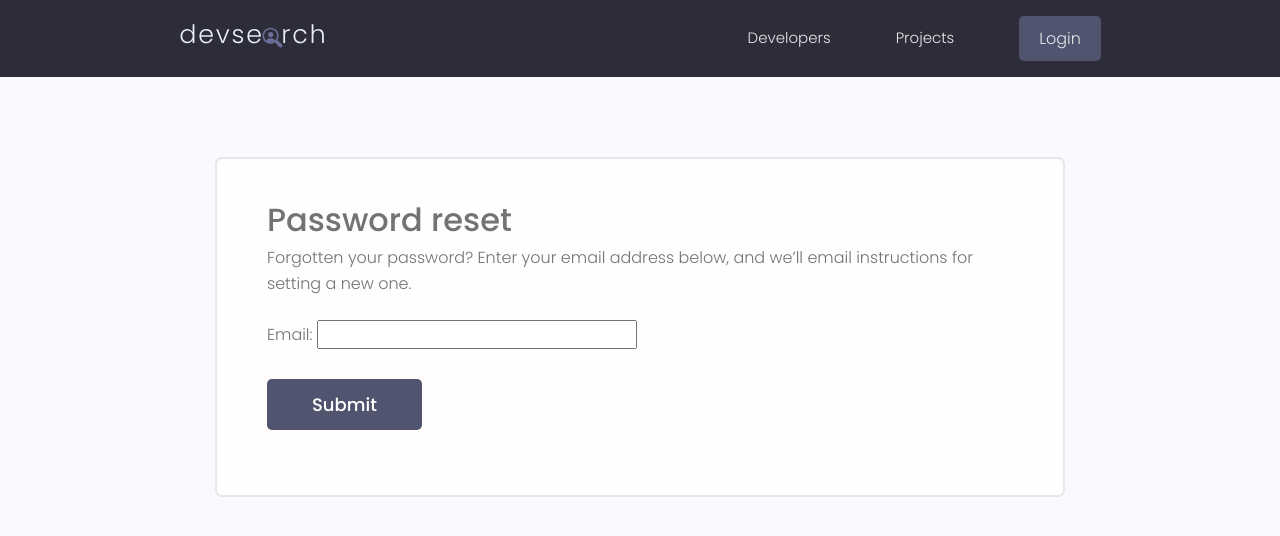
After one commit to avoou/devs, a Django app: page /reset_password/ in a window 1280 px wide. The commit adds this page. Shown: the top 536 px of the page. Run offline with Django 5.2, Linux system fonts and the light colour scheme; some libraries are stand-ins or nearby versions.

Commit message:
add urls and templates to reset password

```diff
--- a/devsearch/devsearch/urls.py
+++ b/devsearch/devsearch/urls.py
@@ -18,11 +18,17 @@ from django.contrib import admin
 from django.urls import path, include
 from django.conf import settings
 from django.conf.urls.static import static
+from django.contrib.auth import views as auth_views
+
 
 urlpatterns = [
     path('admin/', admin.site.urls),
     path('projects/', include('projects.urls')),
     path('', include('users.urls')),
+    path('reset_password/', auth_views.PasswordResetView.as_view(template_name='reset_password.html'), name='reset_password'),
+    path('reset_password_sent/', auth_views.PasswordResetDoneView.as_view(template_name='reset_password_sent.html'), name='reset_password_sent'),
+    path('reset/<uidb64>/<token>', auth_views.PasswordResetConfirmView.as_view(template_name='reset.html'), name='password_reset_confirm'),
+    path('reset_password_complete', auth_views.PasswordResetCompleteView.as_view(template_name='reset_password_complete'), name='reset_password_complete'),
 ]
 
 # urlpatterns.append(
--- /dev/null
+++ b/devsearch/templates/reset_password.html
@@ -0,0 +1,21 @@
+{% extends 'main.html' %}
+
+{% block content %}
+
+<main class="formPage my-xl">
+    <div class="content-box">
+        <div class="formWrapper">
+            <h3>Password reset</h3>
+            <p>Forgotten your password? Enter your email address below, and we’ll email instructions for setting a new one.</p>
+            <br>
+
+            <form class="form" method="POST">
+                {% csrf_token %}
+                {{form.as_p}}
+                <input class="btn btn--sub btn--lg  my-md" type="submit" value="Submit" />
+            </form>
+        </div>
+    </div>
+</main>
+
+{% endblock %}
--- a/devsearch/users/templates/users/login-register.html
+++ b/devsearch/users/templates/users/login-register.html
@@ -96,7 +96,7 @@
             </div>
             <div class="auth__actions">
               <input class="btn btn--sub btn--lg" type="submit" value="Log In" />
-              <a href="{% url 'register' %}">Forget Password?</a>
+              <a href="{% url 'reset_password' %}">Forget Password?</a>
             </div>
           </form>
           <div class="auth__alternative">
```
Also changed, not shown: devsearch/templates/reset.html (added, +21 -0 lines), devsearch/templates/reset_password_complete.html (added, +16 -0 lines), devsearch/templates/reset_password_sent.html (added, +16 -0 lines).
